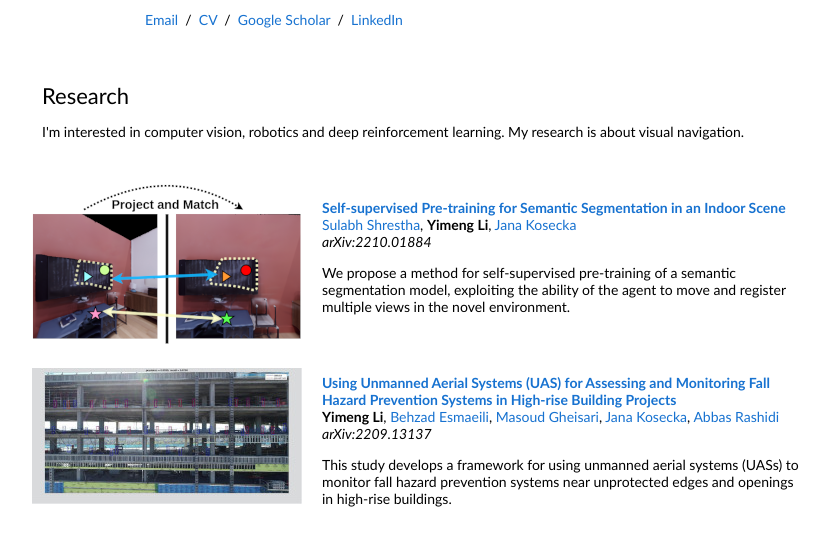
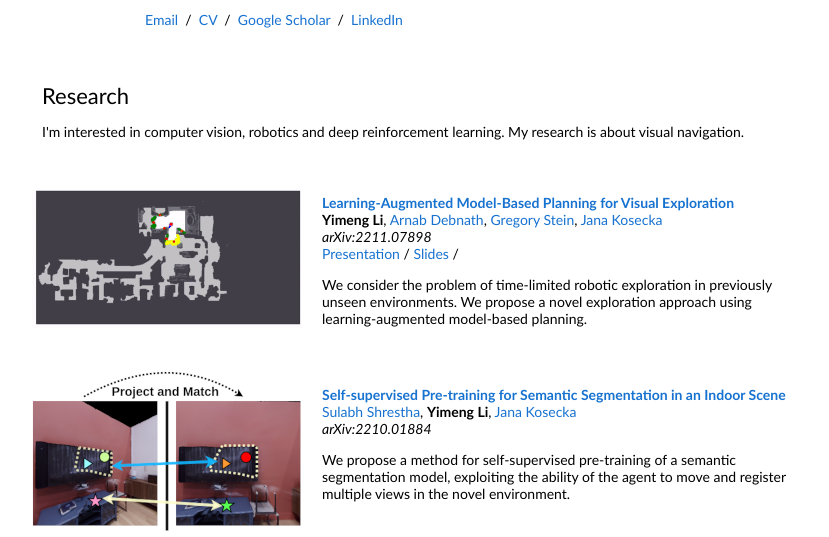
Before and after one commit to yimengli46/yimengli46.github.io, a plain HTML site: page index.html in a window 1280 px wide. Shown: the part 279-816 px from the top of the page, without its empty margins (218-1047 px from the left). Drawn offline with Linux system fonts and the light colour scheme.

Commit message:
add icra2023 submission.

```diff
--- a/index.html
+++ b/index.html
@@ -53,6 +53,31 @@
           </tr>
         </tbody></table>
         <table style="width:100%;border:0px;border-spacing:0px;border-collapse:separate;margin-right:auto;margin-left:auto;"><tbody>
+
+        <tr>
+            <td style="padding:10px;width:35%;vertical-align:middle">
+              <div class="one">
+                <img src='images/icra2023_BellmanExploration.gif'>
+              </div>
+            </td>
+            <td style="padding:20px;width:65%;vertical-align:middle">
+              <a href="https://arxiv.org/abs/2211.07898">
+                <papertitle>Learning-Augmented Model-Based Planning for Visual Exploration</papertitle>
+              </a>
+              <br>
+              <strong>Yimeng Li</strong>,
+              <a>Arnab Debnath</a>,
+              <a href="https://cs.gmu.edu/~gjstein/">Gregory Stein</a>,
+              <a href="http://cs.gmu.edu/~kosecka">Jana Kosecka</a>
+              <br>
+              <em>arXiv:2211.07898</em>
+              <br>
+              <a href="https://drive.google.com/file/d/1Tv2Enex6_f62QY_qR1WMLtkZgSKaMGX_/view?usp=share_link">Presentation</a> /
+              <a href="https://docs.google.com/presentation/d/1ceMGVBJxlq4U2ddRb3mwPh83xcpWHFZc/edit?usp=share_link&ouid=117534998056602904632&rtpof=true&sd=true">Slides</a> /
+              <p></p>
+              <p>We consider the problem of time-limited robotic exploration in previously unseen environments. We propose a novel exploration approach using learning-augmented model-based planning.</p>
+            </td>
+        </tr>
 
          <tr>
             <td style="padding:10px;width:35%;vertical-align:middle">
@@ -178,7 +203,4 @@
 </body>
 
 
-<a href="https://www.freecounterstat.com" title="free counters for websites"><img src="https://counter9.stat.ovh/private/freecounterstat.php?c=2ezjfwr9j6u7nw1369pxagbjw5fhzs3r" border="0" title="free counters for websites" alt="free counters for websites"></a>
-
-
 </html>
```
Also changed, not shown: images/icra2023_BellmanExploration.gif (added).
